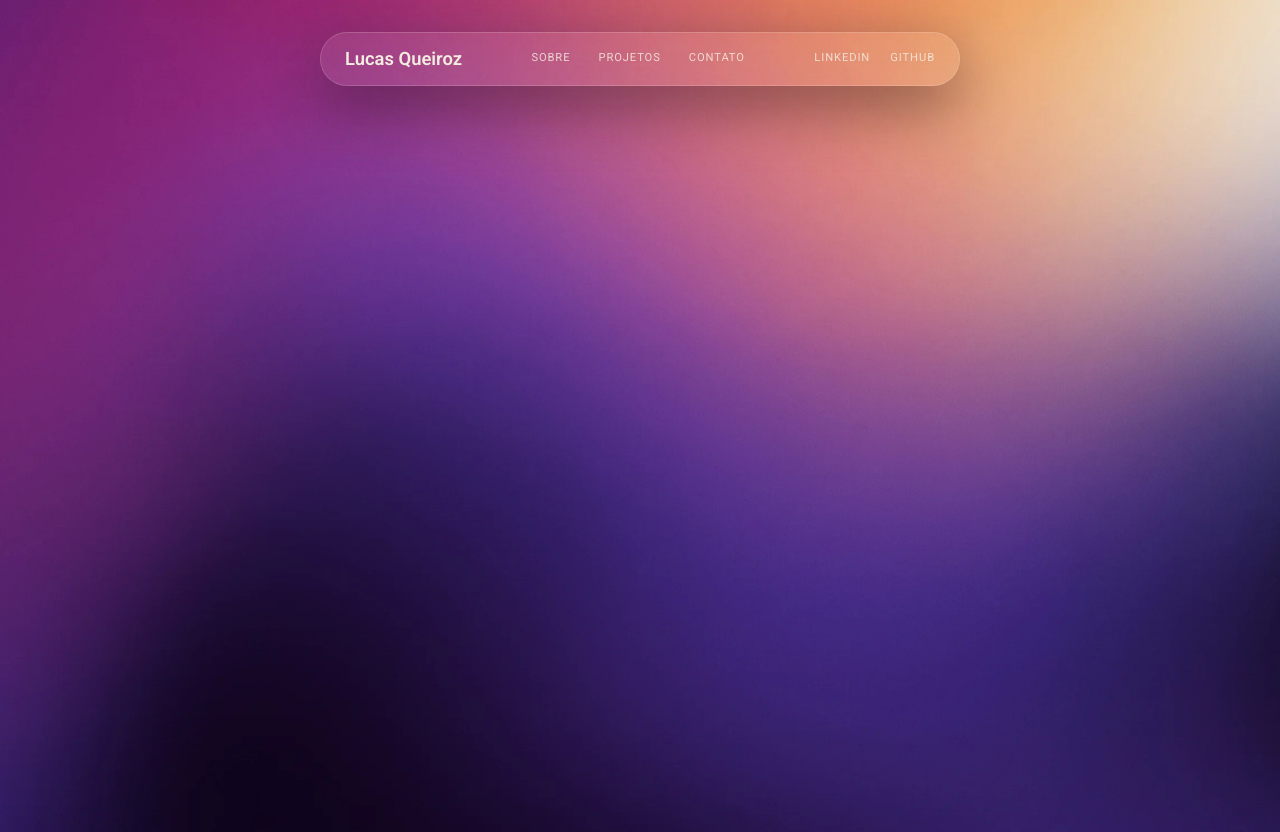
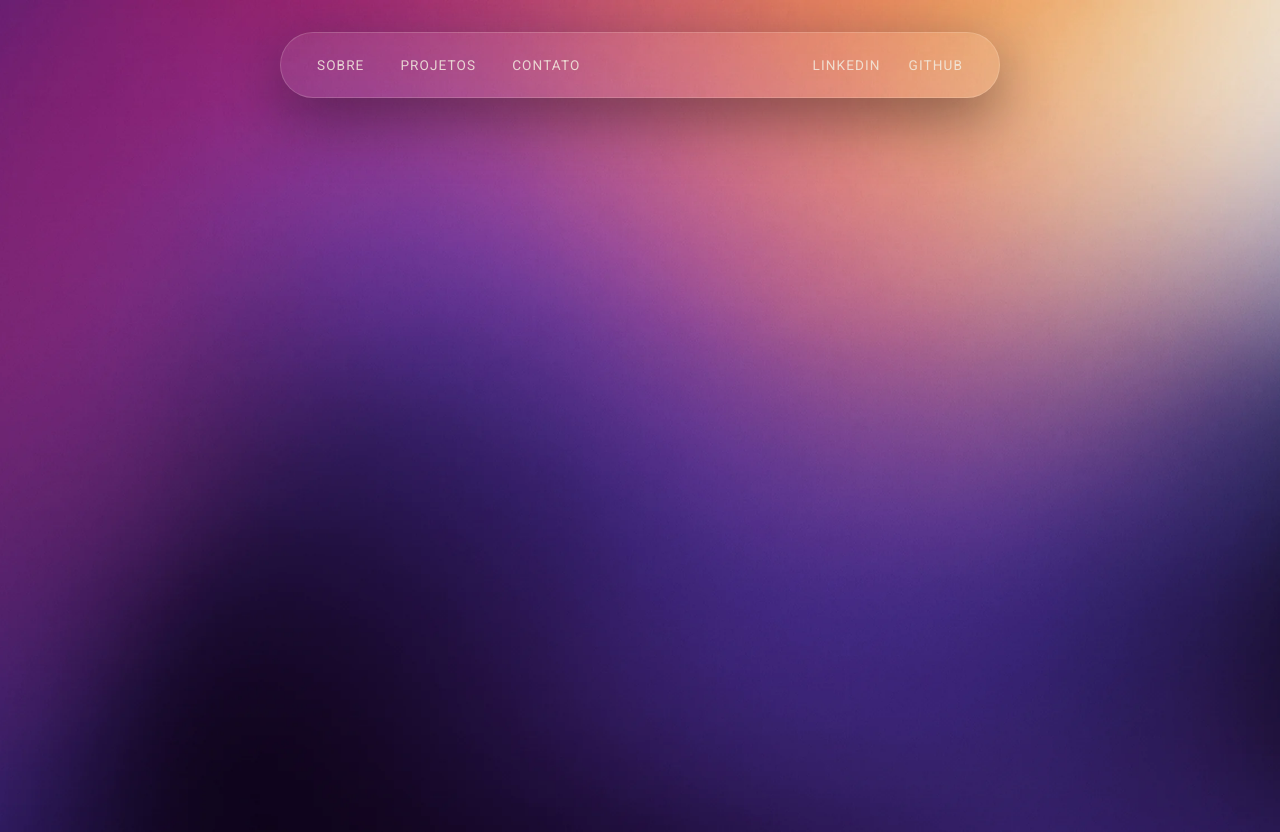
Before and after one commit to lcsqueiroz/portfolio, a React (Vite) app: page / in a window 1280 px wide. Built offline with nearby package versions, Linux system fonts and the light colour scheme.

Commit message:
style: remove nome do header e reequilibra tamanho/espacamentos
Header fica so com navegacao e links sociais (nome ja aparece grande
no Hero, ficava redundante), com padding e fontes um pouco maiores.

```diff
--- a/src/components/header/Header.jsx
+++ b/src/components/header/Header.jsx
@@ -3,8 +3,6 @@ import style from './Header.module.css';
 function Header() {
   return (
     <header className={style.header}>
-      <span className={style.name}>Lucas Queiroz</span>
-
       <nav className={style.nav}>
         <a href="#sobre">Sobre</a>
         <a href="#projetos">Projetos</a>
--- a/src/components/header/Header.module.css
+++ b/src/components/header/Header.module.css
@@ -2,10 +2,10 @@
   display: flex;
   align-items: center;
   justify-content: space-between;
-  gap: 2rem;
-  max-width: 640px;
+  gap: 2.5rem;
+  max-width: 720px;
   margin: 2rem auto 0;
-  padding: 0.75rem 1.5rem;
+  padding: 1.35rem 2.25rem;
   border-radius: 999px;
   background: rgba(243, 236, 224, 0.08);
   border: 1px solid rgba(243, 236, 224, 0.18);
@@ -15,28 +15,22 @@
   z-index: 1000;
 }
 
-/* esquerda */
-.name {
-  font-weight: 600;
-  font-size: 1.15rem;
-  white-space: nowrap;
-}
-
 /* centro */
 .nav {
   display: flex;
-  gap: 1.75rem;
+  gap: 2.25rem;
 }
 
 /* direita */
 .social {
   display: flex;
-  gap: 1.25rem;
+  justify-self: end;
+  gap: 1.75rem;
 }
 
 .nav a,
 .social a {
-  font-size: 0.7rem;
+  font-size: 0.85rem;
   text-transform: uppercase;
   letter-spacing: 0.08em;
   text-decoration: none;
```
